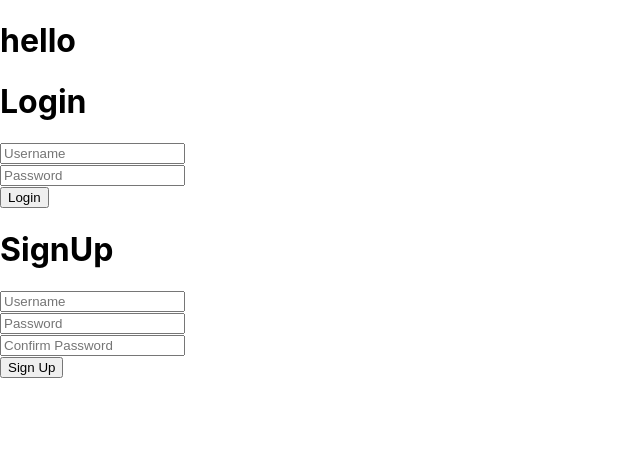
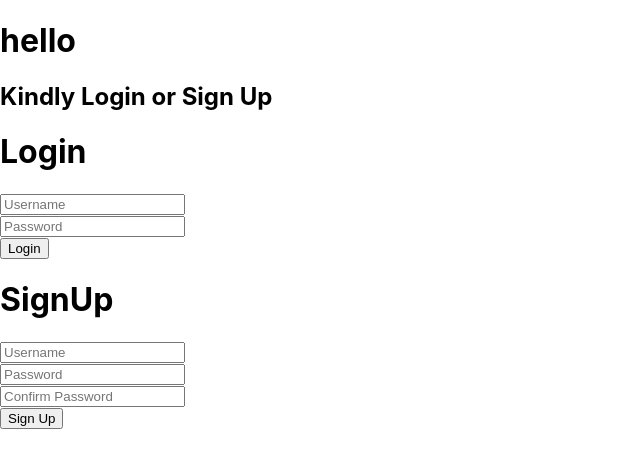
Before and after one commit to Juddymwai/Company-Group-chat, a React (Create React App) app in the folder client/: page / in a window 1280 px wide. Shown: the top 468 px of the page, without its empty margins (0-640 px from the left). Built offline with nearby package versions, Linux system fonts and the light colour scheme; no server answers.

Commit message:
imports home into app

```diff
--- a/client/src/components/App.js
+++ b/client/src/components/App.js
@@ -3,6 +3,7 @@
 import React,{ useState,useEffect} from "react";
 import Login from "./Login";
 import SignUp from "./SignUp";
+import Home from "./Home";
 
 function App() {
   const [user, setUser] = useState(null);
@@ -17,6 +18,7 @@ function App() {
   return (
     <div>
       <h1>hello</h1>
+      <Home user={user}/>
       <Login setUser={setUser}/>
       <SignUp setUser={setUser}/>
     </div>
--- a/client/src/components/Home.js
+++ b/client/src/components/Home.js
@@ -1,8 +1,12 @@
 import React from "react"
 
-function Home(){
+function Home({user}){
     if (user){
-        return <h2> Welcome, {user.username}!</h2>;
+        return (
+            <div>
+                <h2> Welcome, {user.username}!</h2>;
+            </div>
+        )
 
     } else {
         return <h2>Kindly Login or Sign Up</h2>
```
Also changed, not shown: 1 other file (tests, documents, lock files or other folders).
